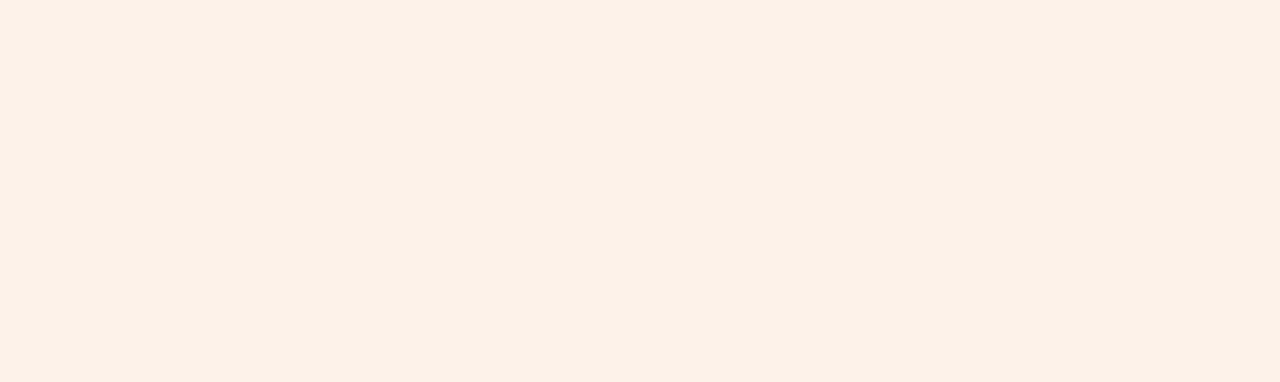
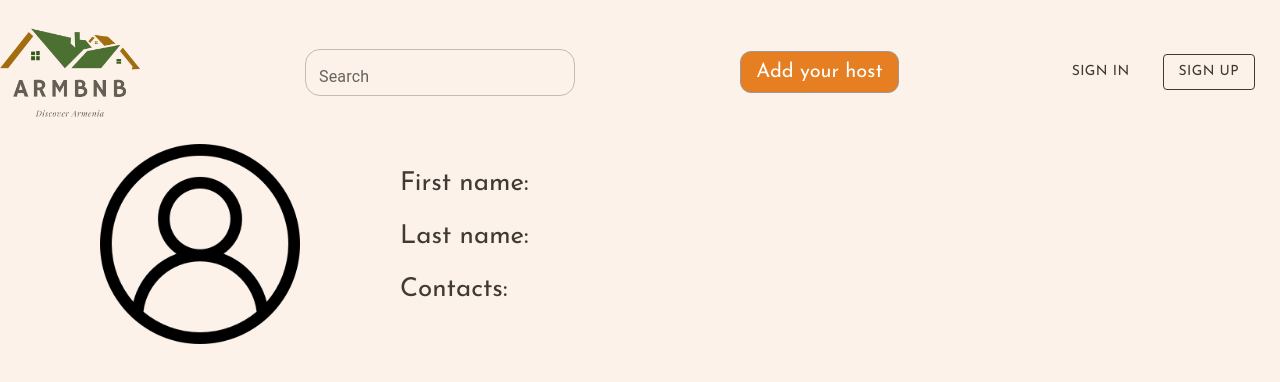
Before and after one commit to GregMatinyan/ArmBnB, a React (Create React App) app: page /profile/1 in a window 1280 px wide. Before the commit this address had no page. Shown: the top 382 px of the page. Built offline with nearby package versions, Linux system fonts and the light colour scheme; no server answers; the database is empty; the HTML template or start-up script is replaced by a standard one.

Commit message:
profile page added

```diff
--- a/src/components/Main.js
+++ b/src/components/Main.js
@@ -6,6 +6,7 @@ import { Route, Routes } from "react-router-dom";
 import { HOME_PATH, OFFER_PATH, SIGNUP_PATH } from "../constants/path";
 import AddHost from "./addHost/AddHost";
 import HostPage from "./hostPage/HostPage";
+import ProfilePage from "./profile/ProfilePage";
 
 export default function Main() {
   return (
@@ -15,7 +16,8 @@ export default function Main() {
           <Route path={HOME_PATH} element={<Home />} />
           <Route path={OFFER_PATH} element={<AddHost />} />
           <Route path={SIGNUP_PATH} element={<SignUp />} />
-          <Route path={`/item/:id`} element={<HostPage />} />
+          <Route path={`/host/:id`} element={<HostPage />} />
+          <Route path={`/profile/:userId`} element={<ProfilePage />} />
         </Routes>
       </Provider>
     </>
--- a/src/components/addHost/AddHost.module.css
+++ b/src/components/addHost/AddHost.module.css
@@ -68,19 +68,16 @@ button,
 
 .numberInput {
   display: flex;
-  align-items: center;
   justify-content: space-evenly;
-  width: 70px;
+  width: 80px;
   border-radius: 20%;
   font-size: 20px;
   background-color: #f8ebde;
 }
 
 .numberInput button {
-  width: 22px;
-  height: 22px;
-}
-.btnSpan {
+  width: 24px;
+  height: 24px;
   cursor: pointer;
 }
 
--- a/src/components/auth/SignUpForm.js
+++ b/src/components/auth/SignUpForm.js
@@ -5,7 +5,7 @@ import Input from "@mui/material/Input";
 import styles from "./InputForm.module.css";
 import { auth, googleProvider, usersCollection } from "../../configs/firebase";
 import { createUserWithEmailAndPassword, signInWithPopup } from "firebase/auth";
-import { addDoc } from "firebase/firestore";
+import { setDoc, doc } from "firebase/firestore";
 import { useNavigate } from "react-router-dom";
 import { HOME_PATH } from "../../constants/path";
 
@@ -19,11 +19,10 @@ export default function SignUpForm() {
   const signUpWithEmail = async () => {
     try {
       await createUserWithEmailAndPassword(auth, email, password);
-      await addDoc(usersCollection, {
+      await setDoc(doc(usersCollection, auth?.currentUser?.uid), {
         name,
         surname,
         email,
-        userID: auth?.currentUser?.uid,
       });
       setName("");
       setSurname("");
--- a/src/components/headerComponents/Header.js
+++ b/src/components/headerComponents/Header.js
@@ -17,6 +17,7 @@ function Header() {
   const user = useSelector(function (state) {
     return state.currentUser.logedIn;
   });
+
   auth.onAuthStateChanged((user) => {
     if (user) {
       dispatch({
@@ -106,9 +107,11 @@ function Header() {
         >
           Log Out
         </Button>
-        <span>
-          <img src={avatar} alt="avatar" />
-        </span>
+        <Link to={`profile/${auth?.currentUser?.uid}`}>
+          <span>
+            <img src={avatar} alt="avatar" />
+          </span>
+        </Link>
       </div>
     );
   };
--- a/src/components/hostPage/HostPage.js
+++ b/src/components/hostPage/HostPage.js
@@ -19,7 +19,7 @@ function HostPage() {
     };
     render();
   }, [params.id]);
-  console.log(data);
+
   return (
     data && (
       <>
--- a/src/components/hostPage/RenderHosts.js
+++ b/src/components/hostPage/RenderHosts.js
@@ -32,7 +32,7 @@ function RenderHost(props) {
   };
   return (
     <>
-      <Link className={styles.hosts} to={`item/${id}`}>
+      <Link className={styles.hosts} to={`host/${id}`}>
         <div className={styles.hostContainer} key={id}>
           <div className={styles.imgContainer}>
             <div onClick={handleLike} href="#">
--- /dev/null
+++ b/src/components/profile/ProfilePage.js
@@ -0,0 +1,49 @@
+import React, { useEffect, useState } from "react";
+import Header from "../headerComponents/Header";
+import { useParams } from "react-router-dom";
+import { doc, getDoc } from "firebase/firestore";
+import { usersCollection } from "../../configs/firebase";
+import styles from "./ProfilePage.module.css";
+import Logo from "../../icons/user.png";
+
+function ProfilePage() {
+  const [userData, setUserData] = useState(null);
+  const params = useParams();
+
+  useEffect(() => {
+    const render = async () => {
+      const dataRef = doc(usersCollection, params.userId);
+      const data = await getDoc(dataRef);
+      setUserData({ ...data.data() });
+    };
+    render();
+  }, [params.userId]);
+
+  return (
+    <div>
+      {userData && (
+        <>
+          <Header />
+          <div className={styles.profileContainer}>
+            <div className={styles.avatar}>
+              <img src={Logo} width="200px" height="200px" alt="avatar" />
+            </div>
+            <div className={styles.profileDataContainer}>
+              <p>
+                First name: <strong> {userData.name} </strong>
+              </p>
+              <p>
+                Last name: <strong>{userData.surname}</strong>
+              </p>
+              <p>
+                Contacts: <strong>{userData.email}</strong>
+              </p>
+            </div>
+          </div>
+        </>
+      )}
+    </div>
+  );
+}
+
+export default ProfilePage;
--- /dev/null
+++ b/src/components/profile/ProfilePage.module.css
@@ -0,0 +1,10 @@
+.profileContainer {
+  display: flex;
+}
+.avatar {
+  width: 400px;
+}
+.profileDataContainer {
+  text-align: left;
+  font-size: 26px;
+}
```
